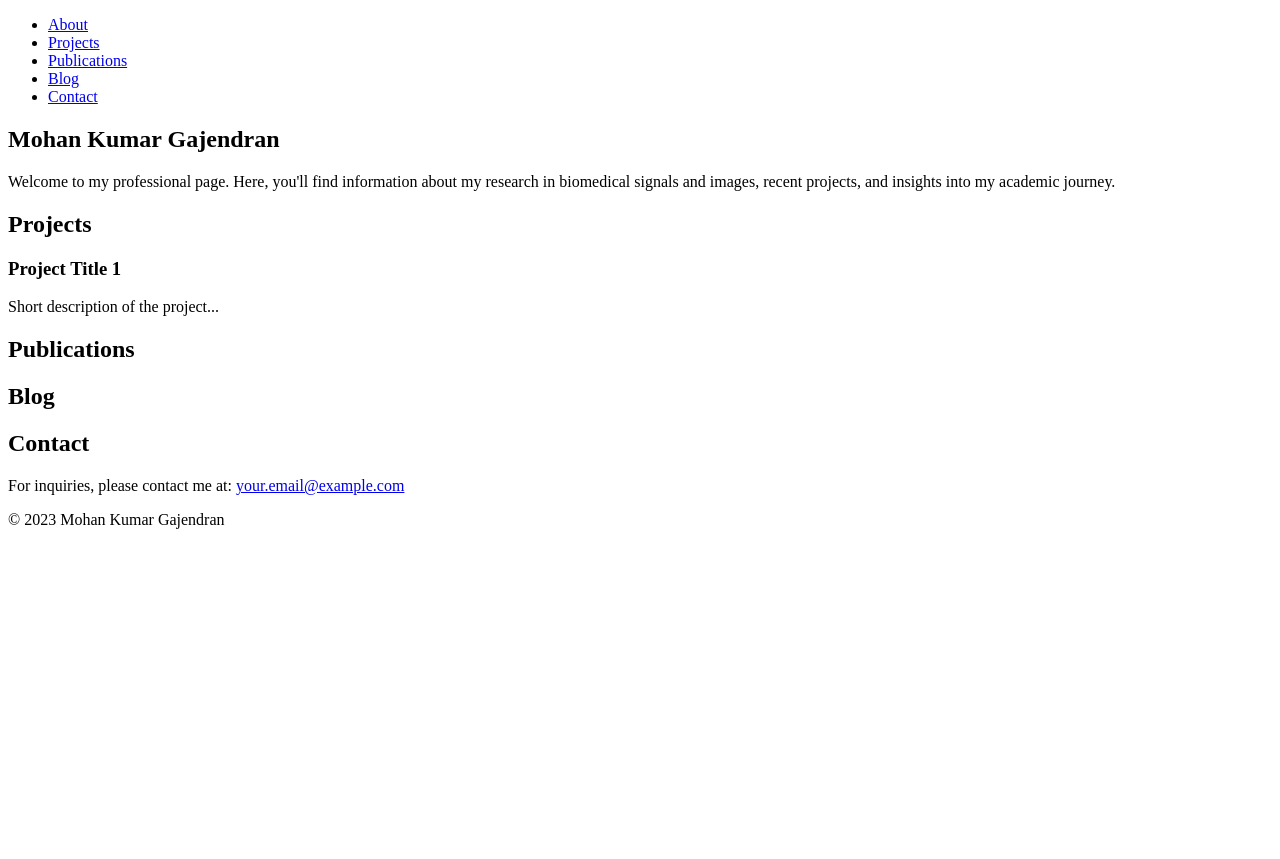
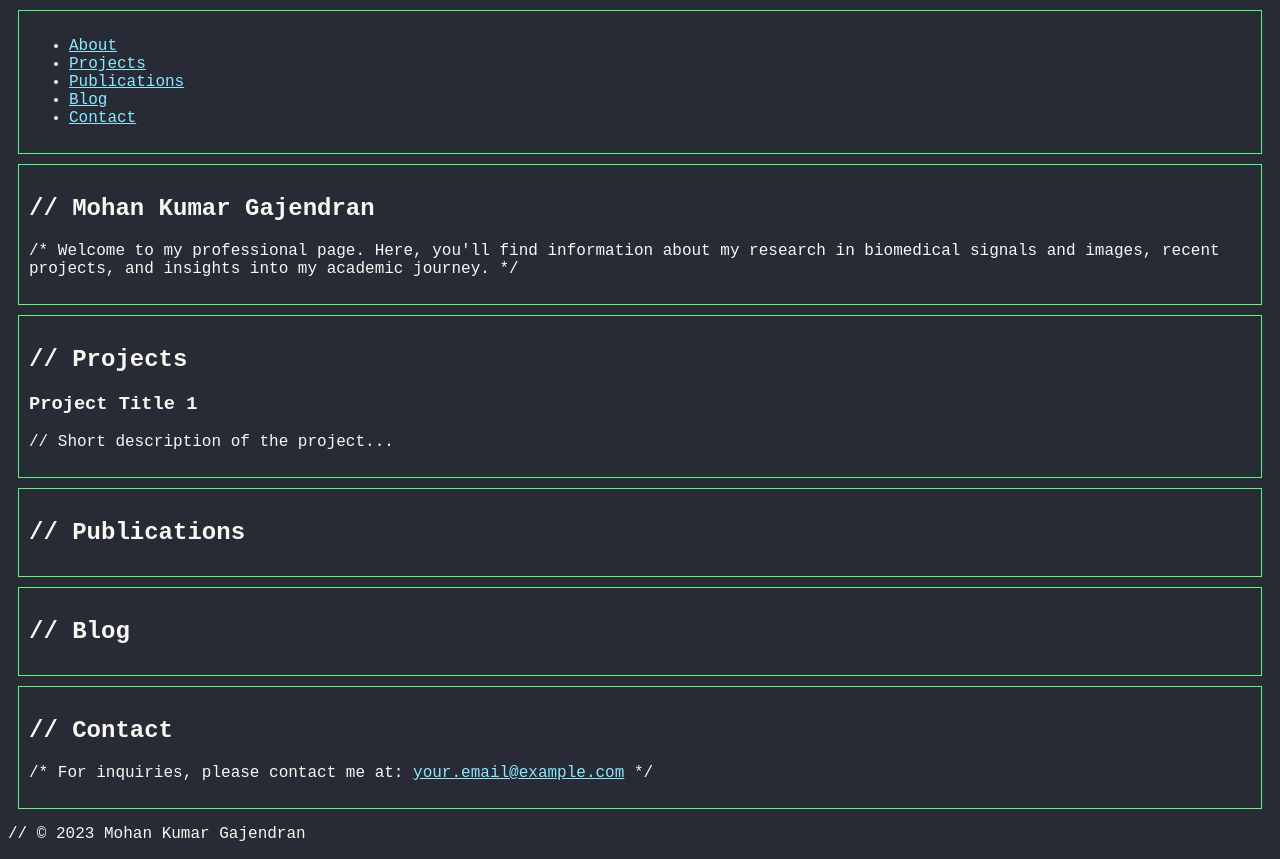
Before and after one commit to mkgajendran/mkgajendran.github.io, a plain HTML site: page index.html in a window 1280 px wide. Before the commit the page ends 800 px from the top, so only its background shows below. Drawn offline with Linux system fonts and the light colour scheme.

Commit message:
Update index.html

```diff
--- a/index.html
+++ b/index.html
@@ -3,8 +3,24 @@
 <head>
     <meta charset="UTF-8">
     <meta name="viewport" content="width=device-width, initial-scale=1.0">
-    <title>Mohan Kumar Gajendran - Biomedical Research and Development</title>
-    <link rel="stylesheet" href="style.css"> <!-- Link to your CSS file -->
+    <title>Mohan Kumar Gajendran - Biomedical Signals and Images Specialist</title>
+    <link rel="stylesheet" href="style.css">
+    <style>
+        /* Inline CSS for demonstration - consider moving this to a separate file */
+        body {
+            background-color: #282a36;
+            color: #f8f8f2;
+            font-family: 'Source Code Pro', monospace;
+        }
+        header, section {
+            border: 1px solid #50fa7b;
+            margin: 10px;
+            padding: 10px;
+        }
+        a {
+            color: #8be9fd;
+        }
+    </style>
 </head>
 <body>
     <!-- Header Section -->
@@ -22,43 +38,43 @@
 
     <!-- About Section -->
     <section id="about">
-        <h1>Mohan Kumar Gajendran</h1>
-        <p>Welcome to my professional page. Here, you'll find information about my research in biomedical signals and images, recent projects, and insights into my academic journey.</p>
+        <h1>// Mohan Kumar Gajendran</h1>
+        <p>/* Welcome to my professional page. Here, you'll find information about my research in biomedical signals and images, recent projects, and insights into my academic journey. */</p>
     </section>
 
     <!-- Projects Section -->
     <section id="projects">
-        <h2>Projects</h2>
+        <h2>// Projects</h2>
         <div class="project-item">
             <h3>Project Title 1</h3>
-            <p>Short description of the project...</p>
+            <p>// Short description of the project...</p>
             <!-- Add more project items here -->
         </div>
     </section>
 
     <!-- Publications Section -->
     <section id="publications">
-        <h2>Publications</h2>
+        <h2>// Publications</h2>
         <!-- List of publications -->
     </section>
 
     <!-- Blog Section -->
     <section id="blog">
-        <h2>Blog</h2>
+        <h2>// Blog</h2>
         <!-- Blog entries -->
     </section>
 
     <!-- Contact Section -->
     <section id="contact">
-        <h2>Contact</h2>
-        <p>For inquiries, please contact me at: <a href="mailto:your.email@example.com">your.email@example.com</a></p>
+        <h2>// Contact</h2>
+        <p>/* For inquiries, please contact me at: <a href="mailto:your.email@example.com">your.email@example.com</a> */</p>
     </section>
 
     <!-- Footer -->
     <footer>
-        <p>&copy; 2023 Mohan Kumar Gajendran</p>
+        <p>// © 2023 Mohan Kumar Gajendran</p>
     </footer>
 
-    <script src="script.js"></script> <!-- Link to your JavaScript file -->
+    <script src="script.js"></script>
 </body>
 </html>
```
